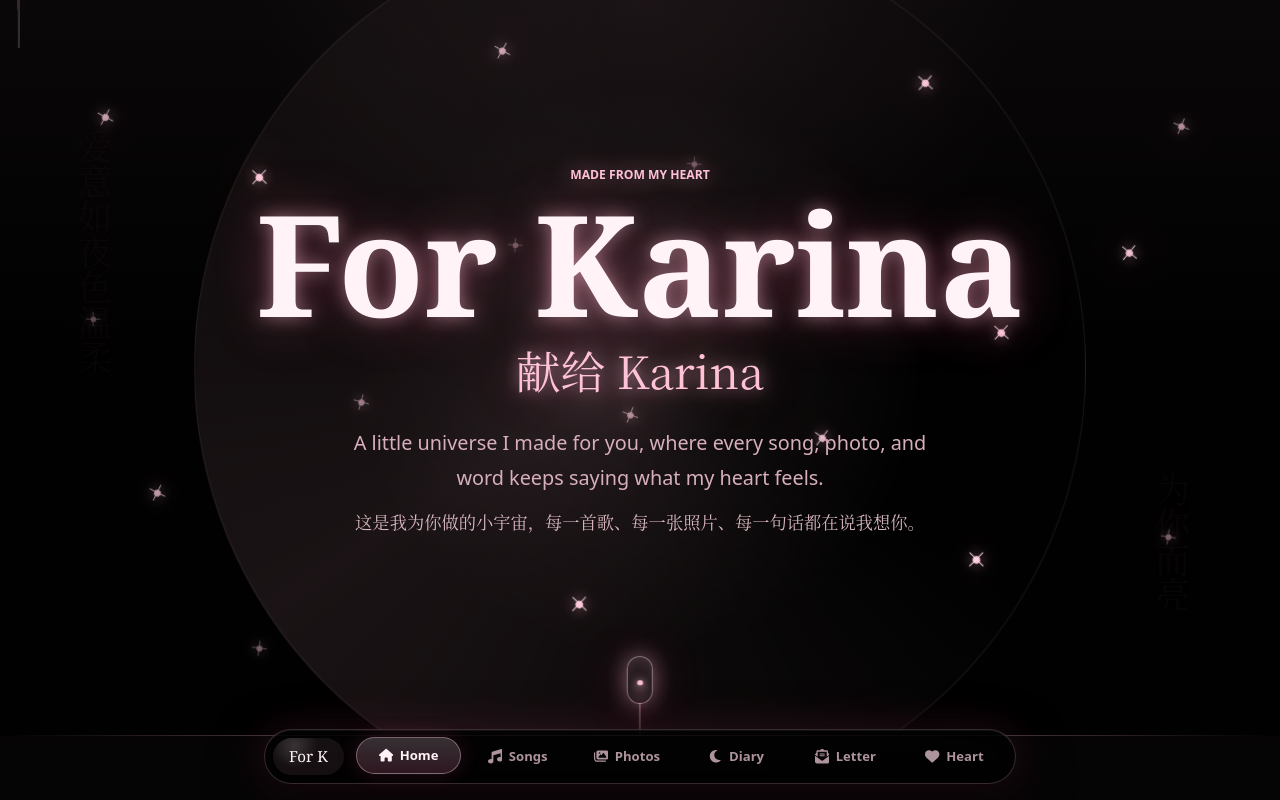
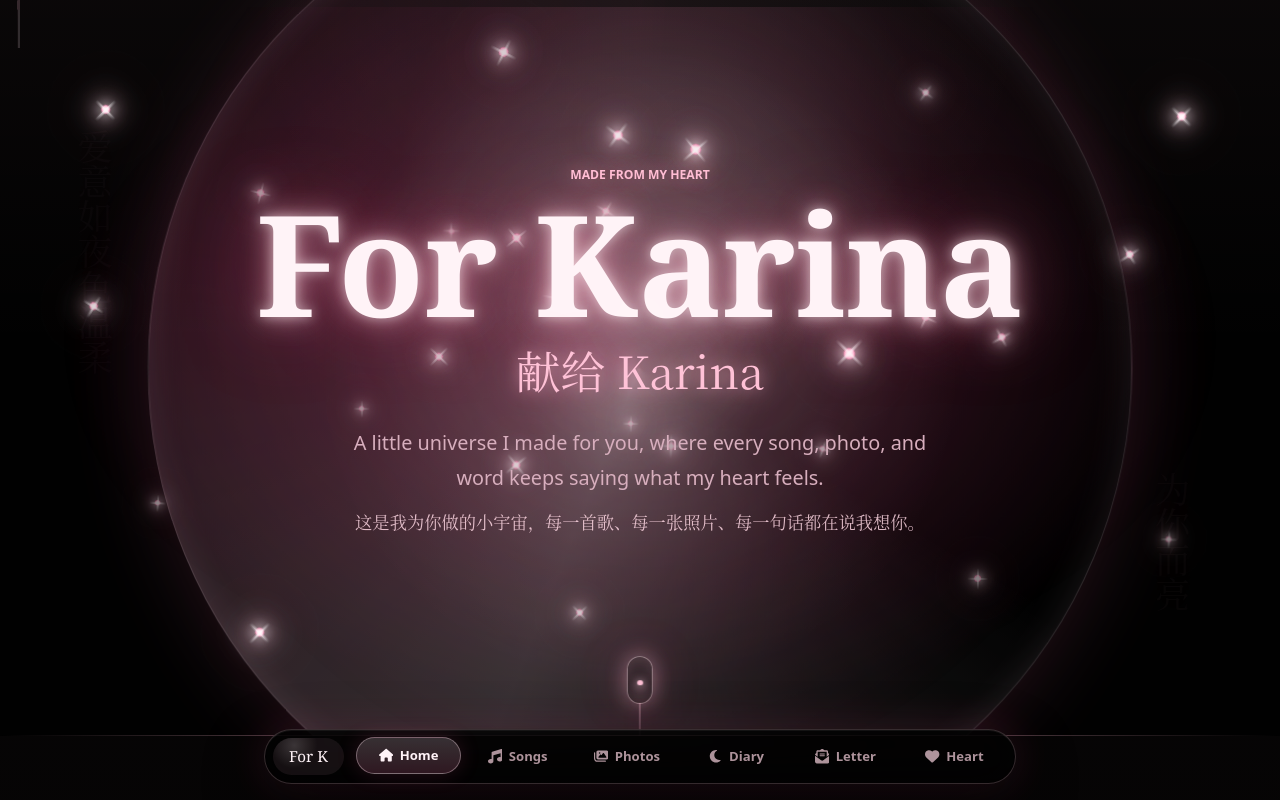
Before and after one commit to teuzowebdeveloper9/for-scarlett-website, a React (Vite) app: page / in a window 1280 px wide. Shown: the top 800 px of the page. Built offline with nearby package versions, Linux system fonts and the light colour scheme; no server answers.

Commit message:
Intensify hero sparkles

```diff
--- a/src/App.css
+++ b/src/App.css
@@ -234,6 +234,26 @@
   isolation: isolate;
 }
 
+.hero-section.reveal-on-scroll {
+  opacity: 1;
+  transform: none;
+}
+
+.hero-section::before {
+  content: '';
+  position: absolute;
+  inset: 0;
+  z-index: -3;
+  background:
+    radial-gradient(circle at 50% 40%, rgba(255, 248, 251, 0.22) 0, rgba(255, 202, 220, 0.16) 8rem, rgba(255, 95, 159, 0.09) 18rem, transparent 32rem),
+    radial-gradient(ellipse at 50% 46%, rgba(255, 95, 159, 0.18), transparent 38rem),
+    radial-gradient(circle at 52% 22%, rgba(255, 233, 241, 0.14), transparent 17rem);
+  opacity: 0.98;
+  pointer-events: none;
+  transform: scale(0.98);
+  animation: heroSpotlight 6.8s ease-in-out infinite;
+}
+
 .hero-section::after {
   content: '';
   position: absolute;
@@ -244,20 +264,26 @@
 
 .hero-aura {
   position: absolute;
-  width: min(58rem, 92vw);
+  width: min(64rem, 96vw);
   aspect-ratio: 1;
-  border: 1px solid rgba(255, 205, 220, 0.12);
-  border-radius: 999px;
-  background:
-    radial-gradient(circle, rgba(255, 189, 207, 0.11), transparent 45%),
-    conic-gradient(from 120deg, transparent, rgba(255, 182, 202, 0.13), transparent 65%);
+  border: 1px solid rgba(255, 224, 235, 0.22);
+  border-radius: 999px;
+  background:
+    radial-gradient(circle, rgba(255, 245, 249, 0.18), transparent 18%),
+    radial-gradient(circle, rgba(255, 189, 207, 0.16), transparent 46%),
+    conic-gradient(from 120deg, transparent, rgba(255, 233, 241, 0.24), rgba(255, 95, 159, 0.18), transparent 68%);
+  box-shadow:
+    inset 0 0 2.2rem rgba(255, 226, 236, 0.12),
+    0 0 5rem rgba(255, 112, 166, 0.18);
   filter: blur(0.3px);
-  opacity: 0.86;
-  animation: auraPulse 7s ease-in-out infinite;
+  opacity: 0.96;
+  animation: auraPulse 6.4s ease-in-out infinite;
   z-index: -2;
 }
 
 .hero-content {
+  position: relative;
+  z-index: 2;
   width: min(48rem, 100%);
   text-align: center;
   transform: translateY(-1rem);
@@ -281,8 +307,9 @@
   font-weight: 800;
   line-height: 0.88;
   text-shadow:
-    0 0 18px rgba(255, 191, 210, 0.5),
-    0 0 54px rgba(255, 103, 153, 0.38);
+    0 0 12px rgba(255, 247, 250, 0.52),
+    0 0 28px rgba(255, 191, 210, 0.68),
+    0 0 78px rgba(255, 103, 153, 0.54);
 }
 
 .title-chinese {
@@ -354,14 +381,16 @@
 
 .sparkle {
   position: absolute;
-  width: 0.42rem;
+  width: var(--sparkle-size, 0.46rem);
   aspect-ratio: 1;
   border-radius: 999px;
-  background: var(--color-pink);
-  box-shadow:
-    0 0 0.8rem rgba(255, 188, 210, 0.9),
-    0 0 2.1rem rgba(255, 82, 139, 0.55);
-  animation: floatSparkle 5.5s ease-in-out infinite;
+  background: radial-gradient(circle, #fffafd 0 18%, #ffd8e6 42%, #ff70aa 76%);
+  box-shadow:
+    0 0 0.55rem rgba(255, 248, 251, 0.95),
+    0 0 1.35rem rgba(255, 188, 210, 0.9),
+    0 0 3.25rem rgba(255, 82, 139, 0.68);
+  filter: drop-shadow(0 0 0.75rem rgba(255, 223, 234, 0.64));
+  animation: floatSparkle var(--sparkle-duration, 4.9s) ease-in-out infinite;
 }
 
 .sparkle::before,
@@ -369,9 +398,11 @@
   content: '';
   position: absolute;
   inset: 50% auto auto 50%;
-  width: 1.1rem;
-  height: 1px;
-  background: rgba(255, 225, 235, 0.86);
+  width: var(--sparkle-ray, 1.42rem);
+  height: 2px;
+  border-radius: 999px;
+  background: linear-gradient(90deg, transparent, rgba(255, 248, 251, 0.95), transparent);
+  box-shadow: 0 0 0.85rem rgba(255, 218, 231, 0.82);
   transform: translate(-50%, -50%);
 }
 
@@ -397,6 +428,25 @@
 .sparkle-16 { top: 88%; left: 20%; animation-delay: -5.1s; }
 .sparkle-17 { top: 18%; left: 92%; animation-delay: -0.2s; }
 .sparkle-18 { top: 57%; left: 49%; animation-delay: -3s; }
+.sparkle-2,
+.sparkle-6,
+.sparkle-9,
+.sparkle-12,
+.sparkle-15 {
+  --sparkle-size: 0.58rem;
+  --sparkle-ray: 1.8rem;
+  --sparkle-duration: 4.2s;
+}
+.sparkle-19 { top: 40%; left: 43%; animation-delay: -0.7s; --sparkle-size: 0.72rem; --sparkle-ray: 2.25rem; --sparkle-duration: 3.9s; }
+.sparkle-20 { top: 38%; left: 58%; animation-delay: -2.2s; --sparkle-size: 0.62rem; --sparkle-ray: 2rem; --sparkle-duration: 4.4s; }
+.sparkle-21 { top: 49%; left: 34%; animation-delay: -1.6s; --sparkle-size: 0.5rem; --sparkle-ray: 1.72rem; --sparkle-duration: 4.7s; }
+.sparkle-22 { top: 50%; left: 66%; animation-delay: -3.1s; --sparkle-size: 0.54rem; --sparkle-ray: 1.9rem; --sparkle-duration: 4.1s; }
+.sparkle-23 { top: 29%; left: 47%; animation-delay: -0.2s; --sparkle-size: 0.48rem; --sparkle-ray: 1.65rem; --sparkle-duration: 3.8s; }
+.sparkle-24 { top: 60%; left: 52%; animation-delay: -2.8s; --sparkle-size: 0.6rem; --sparkle-ray: 2rem; --sparkle-duration: 4.6s; }
+.sparkle-25 { top: 31%; left: 35%; animation-delay: -3.7s; --sparkle-size: 0.42rem; --sparkle-ray: 1.45rem; --sparkle-duration: 5.1s; }
+.sparkle-26 { top: 64%; left: 40%; animation-delay: -1.1s; --sparkle-size: 0.52rem; --sparkle-ray: 1.82rem; --sparkle-duration: 4.5s; }
+.sparkle-27 { top: 44%; left: 72%; animation-delay: -4.2s; --sparkle-size: 0.46rem; --sparkle-ray: 1.56rem; --sparkle-duration: 4.9s; }
+.sparkle-28 { top: 20%; left: 48%; animation-delay: -2.5s; --sparkle-size: 0.5rem; --sparkle-ray: 1.7rem; --sparkle-duration: 4s; }
 
 .scroll-hint {
   position: absolute;
@@ -2299,25 +2349,40 @@
   transform: translateZ(-2.4rem) scale(1.15);
 }
 
+@keyframes heroSpotlight {
+  0%, 100% {
+    opacity: 0.82;
+    transform: scale(0.98);
+  }
+  44% {
+    opacity: 1;
+    transform: scale(1.035);
+  }
+}
+
 @keyframes auraPulse {
   0%, 100% {
     transform: scale(0.96) rotate(0deg);
-    opacity: 0.76;
+    opacity: 0.82;
   }
   50% {
-    transform: scale(1.04) rotate(8deg);
+    transform: scale(1.055) rotate(8deg);
     opacity: 1;
   }
 }
 
 @keyframes floatSparkle {
   0%, 100% {
-    opacity: 0.34;
+    opacity: 0.5;
     transform: translate3d(0, 0, 0) scale(0.78) rotate(0deg);
   }
-  50% {
+  42% {
     opacity: 1;
-    transform: translate3d(0, -1.1rem, 0) scale(1.08) rotate(45deg);
+    transform: translate3d(0, -1.2rem, 0) scale(1.28) rotate(45deg);
+  }
+  62% {
+    opacity: 0.82;
+    transform: translate3d(0, -0.75rem, 0) scale(1.02) rotate(62deg);
   }
 }
 
--- a/src/components/Hero.jsx
+++ b/src/components/Hero.jsx
@@ -1,5 +1,5 @@
 function Hero() {
-  const sparkles = Array.from({ length: 18 }, (_, index) => index)
+  const sparkles = Array.from({ length: 28 }, (_, index) => index)
 
   return (
     <section className="hero-section reveal-on-scroll" id="home" aria-labelledby="hero-title">
```
